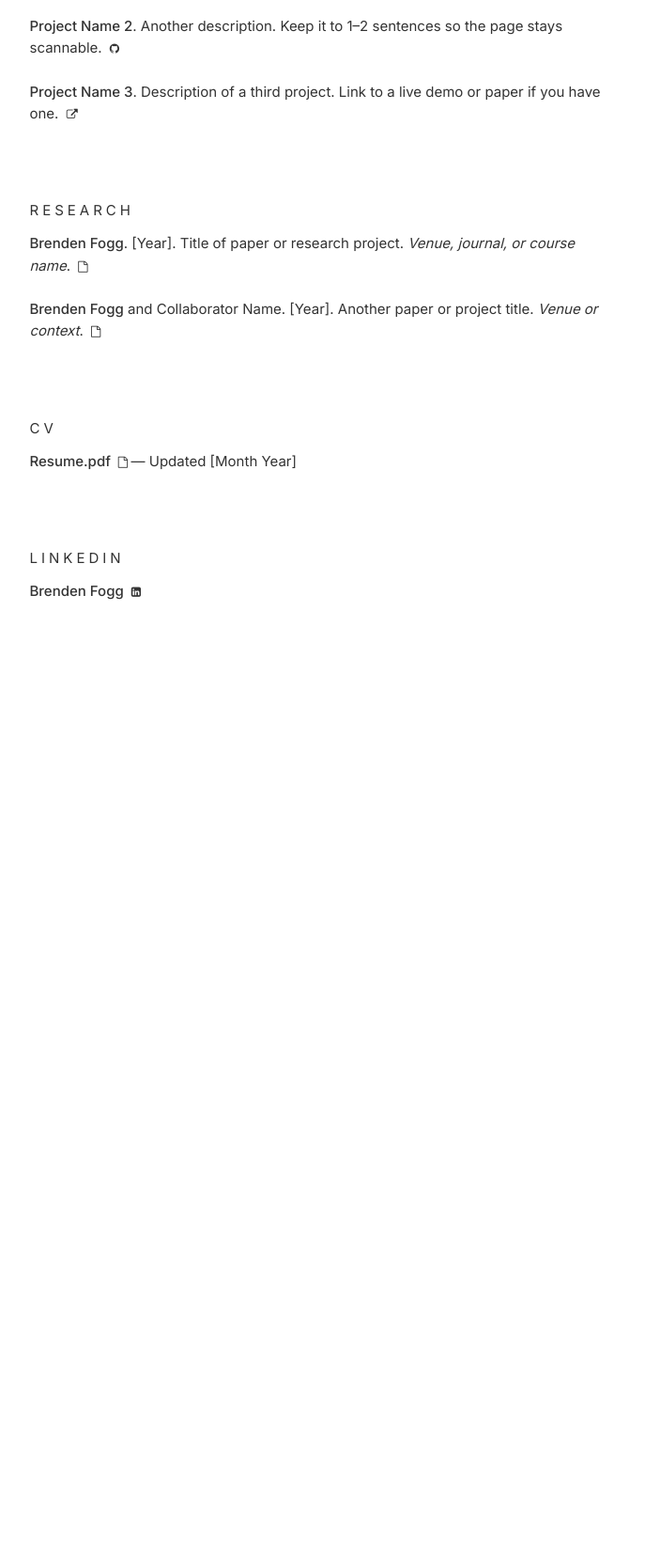
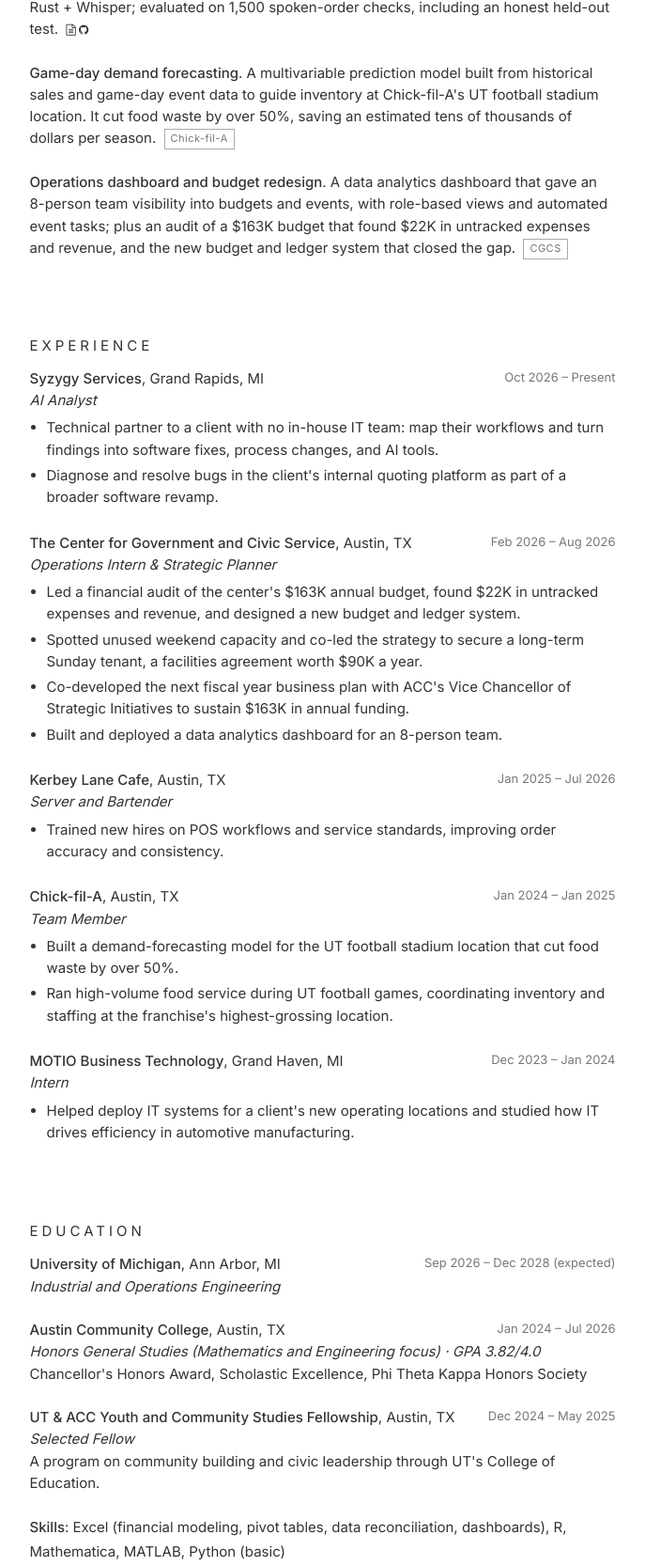
Before and after one commit to Brendenfogg/personal-website, a plain HTML site: page index.html in a window 1280 px wide. Shown: the part 613-2279 px from the top of the page at 94% size, without its empty margins (438-1125 px from the left). Before the commit the page ends 1792 px from the top, so only its background shows below. Drawn offline with nearby package versions, Linux system fonts and the light colour scheme.

Commit message:
Build out home page from resume: about, projects, experience, education, CV
Co-Authored-By: Claude Opus 5.5 <noreply@anthropic.com>

```diff
--- a/index.html
+++ b/index.html
@@ -6,13 +6,22 @@
   <!-- meta -->
   <meta charset="UTF-8">
   <meta name="viewport" content="width=device-width, initial-scale=1">
-  <meta name="description" content="Brenden Fogg — personal website">
+  <meta name="description" content="Brenden Fogg: Industrial and Operations Engineering student at the University of Michigan and AI Analyst at Syzygy Services.">
 
   <!-- Font Awesome (icons) -->
   <link rel="stylesheet" href="https://cdnjs.cloudflare.com/ajax/libs/font-awesome/4.7.0/css/font-awesome.min.css">
 
   <!-- CSS -->
   <link rel="stylesheet" href="_css/style.css">
+  <style>
+    /* Experience / education entries */
+    .entry-head { display: flex; justify-content: space-between; gap: 12px; flex-wrap: wrap; }
+    .when { color: #777777; font-size: 13px; white-space: nowrap; }
+    .role { font-style: italic; }
+    .entry ul { margin: 4px 0 0; padding-left: 18px; }
+    .entry li { padding: 2px 0; }
+    .skills { line-height: 1.7; }
+  </style>
 </head>
 
 <body>
@@ -33,13 +42,15 @@
         <div class="visible-sm small-br"></div>
         <div href="#projects" class="nav projects">Projects</div>
         <div class="small-br"></div>
-        <div href="#research" class="nav research">Research</div>
+        <div href="#experience" class="nav experience">Experience</div>
+        <div class="small-br"></div>
+        <div href="#education" class="nav education">Education</div>
         <div class="small-br"></div>
         <div href="#cv" class="nav cv">CV</div>
         <div class="small-br"></div>
-        <div href="#linkedin" class="nav linkedin">LinkedIn</div>
+        <a href="https://linkedin.com/in/brendenfogg">LinkedIn</a>
         <div class="small-br"></div>
-        <a href="https://github.com/brendenfogg">GitHub</a>
+        <a href="https://github.com/Brendenfogg">GitHub</a>
       </div>
     </div>
 
@@ -50,19 +61,23 @@
       <div class="anchor" id="about">
         <img src="_images/profile.png" alt="Brenden Fogg">
         <p>
-          Hello! I'm Brenden. I study [your major / field] at [your university or institution].
-          My interests lie at the intersection of [topic A], [topic B], and [topic C].
+          Hello! I'm Brenden. I study Industrial and Operations Engineering at the
+          University of Michigan, and I work as an AI Analyst at Syzygy Services,
+          where I help a client without an in-house IT team find where their software
+          slows their day-to-day operations down, and fix it.
         </p>
         <p>
-          Previously, I worked on [past project or role]. I enjoy exploring problems in
-          [area of interest] and building tools that [what your tools do].
-        </p>
-        <p>
-          Outside of work, I'm interested in [hobby or interest] and [another one].
+          My work sits where operations, data, and practical AI tools meet: auditing a
+          $163K budget, building dashboards a team actually uses, forecasting game-day
+          demand to cut food waste, and building Order Check, an AI tool that catches
+          restaurant order mistakes before they reach the kitchen.
         </p>
         <br>
         <div>
           <span class="bold">Email</span>:&nbsp;&nbsp;<a href="mailto:fogg.brenden@gmail.com">fogg.brenden@gmail.com</a>
+        </div>
+        <div>
+          <span class="bold">Based in</span>:&nbsp;&nbsp;Ann Arbor, Michigan
         </div>
       </div>
 
@@ -72,18 +87,6 @@
       <div class="anchor" id="projects">
         <h2 class="section">Projects</h2>
         <div class="small-br"></div>
-
-        <!--
-          EDIT: Add your projects here. Pattern per entry:
-
-            <div>
-              <span class="bold">Project Name</span>. Description.
-              <span class="icon">
-                <a class="fa fa-github" aria-hidden="true" href="https://github.com/you/repo"></a>
-              </span>
-            </div>
-            <br>
-        -->
 
         <div>
           <a href="projects/order-check/"><span class="bold">Order Check</span></a>.
@@ -98,52 +101,135 @@
         <br>
 
         <div>
-          <span class="bold">Project Name 2</span>.
-          Another description. Keep it to 1–2 sentences so the page stays scannable.
-          <span class="icon">
-            <a class="fa fa-github" aria-hidden="true" href="https://github.com/brendenfogg"></a>
-          </span>
+          <span class="bold">Game-day demand forecasting</span>.
+          A multivariable prediction model built from historical sales and game-day event data
+          to guide inventory at Chick-fil-A's UT football stadium location. It cut food waste
+          by over 50%, saving an estimated tens of thousands of dollars per season.
+          <span class="tag">Chick-fil-A</span>
         </div>
         <br>
 
         <div>
-          <span class="bold">Project Name 3</span>.
-          Description of a third project. Link to a live demo or paper if you have one.
-          <span class="icon">
-            <a class="fa fa-external-link" aria-hidden="true" href="#"></a>
-          </span>
+          <span class="bold">Operations dashboard and budget redesign</span>.
+          A data analytics dashboard that gave an 8-person team visibility into budgets and
+          events, with role-based views and automated event tasks; plus an audit of a $163K
+          budget that found $22K in untracked expenses and revenue, and the new budget and
+          ledger system that closed the gap.
+          <span class="tag">CGCS</span>
         </div>
       </div>
 
       <div class="br"></div>
 
-      <!-- research -->
-      <div class="anchor" id="research">
-        <h2 class="section">Research</h2>
+      <!-- experience -->
+      <div class="anchor" id="experience">
+        <h2 class="section">Experience</h2>
         <div class="small-br"></div>
 
-        <!--
-          EDIT: Add papers, lab work, or notable coursework here.
-          Remove this section entirely if it doesn't apply.
-        -->
+        <div class="entry">
+          <div class="entry-head">
+            <span><span class="bold">Syzygy Services</span>, Grand Rapids, MI</span>
+            <span class="when">Oct 2026 – Present</span>
+          </div>
+          <div class="role">AI Analyst</div>
+          <ul>
+            <li>Technical partner to a client with no in-house IT team: map their workflows and turn findings into software fixes, process changes, and AI tools.</li>
+            <li>Diagnose and resolve bugs in the client's internal quoting platform as part of a broader software revamp.</li>
+          </ul>
+        </div>
+        <br>
 
-        <div>
-          <span class="bold">Brenden Fogg</span>.
-          [Year]. Title of paper or research project.
-          <i>Venue, journal, or course name</i>.
-          <span class="icon">
-            <a class="fa fa-file-o" aria-hidden="true" href="#"></a>
-          </span>
+        <div class="entry">
+          <div class="entry-head">
+            <span><span class="bold">The Center for Government and Civic Service</span>, Austin, TX</span>
+            <span class="when">Feb 2026 – Aug 2026</span>
+          </div>
+          <div class="role">Operations Intern &amp; Strategic Planner</div>
+          <ul>
+            <li>Led a financial audit of the center's $163K annual budget, found $22K in untracked expenses and revenue, and designed a new budget and ledger system.</li>
+            <li>Spotted unused weekend capacity and co-led the strategy to secure a long-term Sunday tenant, a facilities agreement worth $90K a year.</li>
+            <li>Co-developed the next fiscal year business plan with ACC's Vice Chancellor of Strategic Initiatives to sustain $163K in annual funding.</li>
+            <li>Built and deployed a data analytics dashboard for an 8-person team.</li>
+          </ul>
+        </div>
+        <br>
+
+        <div class="entry">
+          <div class="entry-head">
+            <span><span class="bold">Kerbey Lane Cafe</span>, Austin, TX</span>
+            <span class="when">Jan 2025 – Jul 2026</span>
+          </div>
+          <div class="role">Server and Bartender</div>
+          <ul>
+            <li>Trained new hires on POS workflows and service standards, improving order accuracy and consistency.</li>
+          </ul>
+        </div>
+        <br>
+
+        <div class="entry">
+          <div class="entry-head">
+            <span><span class="bold">Chick-fil-A</span>, Austin, TX</span>
+            <span class="when">Jan 2024 – Jan 2025</span>
+          </div>
+          <div class="role">Team Member</div>
+          <ul>
+            <li>Built a demand-forecasting model for the UT football stadium location that cut food waste by over 50%.</li>
+            <li>Ran high-volume food service during UT football games, coordinating inventory and staffing at the franchise's highest-grossing location.</li>
+          </ul>
+        </div>
+        <br>
+
+        <div class="entry">
+          <div class="entry-head">
+            <span><span class="bold">MOTIO Business Technology</span>, Grand Haven, MI</span>
+            <span class="when">Dec 2023 – Jan 2024</span>
+          </div>
+          <div class="role">Intern</div>
+          <ul>
+            <li>Helped deploy IT systems for a client's new operating locations and studied how IT drives efficiency in automotive manufacturing.</li>
+          </ul>
+        </div>
+      </div>
+
+      <div class="br"></div>
+
+      <!-- education -->
+      <div class="anchor" id="education">
+        <h2 class="section">Education</h2>
+        <div class="small-br"></div>
+
+        <div class="entry">
+          <div class="entry-head">
+            <span><span class="bold">University of Michigan</span>, Ann Arbor, MI</span>
+            <span class="when">Sep 2026 – Dec 2028 (expected)</span>
+          </div>
+          <div class="role">Industrial and Operations Engineering</div>
+        </div>
+        <br>
+
+        <div class="entry">
+          <div class="entry-head">
+            <span><span class="bold">Austin Community College</span>, Austin, TX</span>
+            <span class="when">Jan 2024 – Jul 2026</span>
+          </div>
+          <div class="role">Honors General Studies (Mathematics and Engineering focus) · GPA 3.82/4.0</div>
+          <div>Chancellor's Honors Award, Scholastic Excellence, Phi Theta Kappa Honors Society</div>
+        </div>
+        <br>
+
+        <div class="entry">
+          <div class="entry-head">
+            <span><span class="bold">UT &amp; ACC Youth and Community Studies Fellowship</span>, Austin, TX</span>
+            <span class="when">Dec 2024 – May 2025</span>
+          </div>
+          <div class="role">Selected Fellow</div>
+          <div>A program on community building and civic leadership through UT's College of Education.</div>
         </div>
         <br>
 
         <div>
-          <span class="bold">Brenden Fogg</span> and Collaborator Name.
-          [Year]. Another paper or project title.
-          <i>Venue or context</i>.
-          <span class="icon">
-            <a class="fa fa-file-o" aria-hidden="true" href="#"></a>
-          </span>
+          <span class="bold">Skills</span>:
+          <span class="skills">Excel (financial modeling, pivot tables, data reconciliation, dashboards), R, Mathematica, MATLAB, Python (basic)</span>
         </div>
       </div>
 
@@ -153,10 +239,6 @@
       <div class="anchor" id="cv">
         <h2 class="section">CV</h2>
         <div class="small-br"></div>
-
-        <!--
-          EDIT: Drop your resume at _data/BrendenFogg-CV.pdf and update the link.
-        -->
         <div>
           <span class="bold">
             <a href="_data/BrendenFogg-CV.pdf">Resume.pdf</a>
@@ -164,22 +246,7 @@
           <span class="icon">
             <a class="fa fa-file-o" aria-hidden="true" href="_data/BrendenFogg-CV.pdf"></a>
           </span>
-          — Updated [Month Year]
-        </div>
-        <div class="br"></div>
-      </div>
-
-      <!-- linkedin -->
-      <div class="anchor" id="linkedin">
-        <h2 class="section">LinkedIn</h2>
-        <div class="small-br"></div>
-        <div>
-          <span class="bold">
-            <a href="https://linkedin.com/in/brendenfogg">Brenden Fogg</a>
-          </span>
-          <span class="icon">
-            <a class="fa fa-linkedin-square" aria-hidden="true" href="https://linkedin.com/in/brendenfogg"></a>
-          </span>
+          — Updated October 2026
         </div>
         <div class="br"></div>
       </div>
```
Also changed, not shown: 1 other file.
